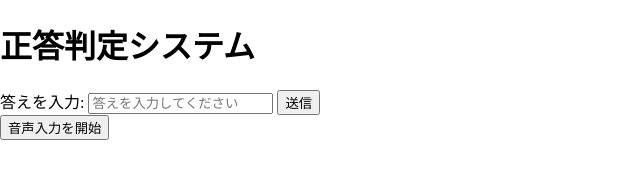
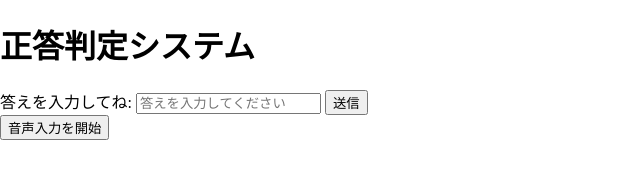
Before and after one commit to sayakaoo/my-mathclass-project, a website: page public/index.html in a window 1280 px wide. Shown: the whole page, without its empty margins (0-640 px from the left). Drawn offline with Linux system fonts and the light colour scheme.

Commit message:
Update your message here

```diff
--- a/public/index.html
+++ b/public/index.html
@@ -12,7 +12,7 @@
 <body>
   <h1>正答判定システム</h1>
   <form id="answer-form">
-    <label for="userAnswer">答えを入力:</label>
+    <label for="userAnswer">答えを入力してね:</label>
     <input type="text" id="userAnswer" placeholder="答えを入力してください">
     <button type="submit">送信</button>
   </form>
```
